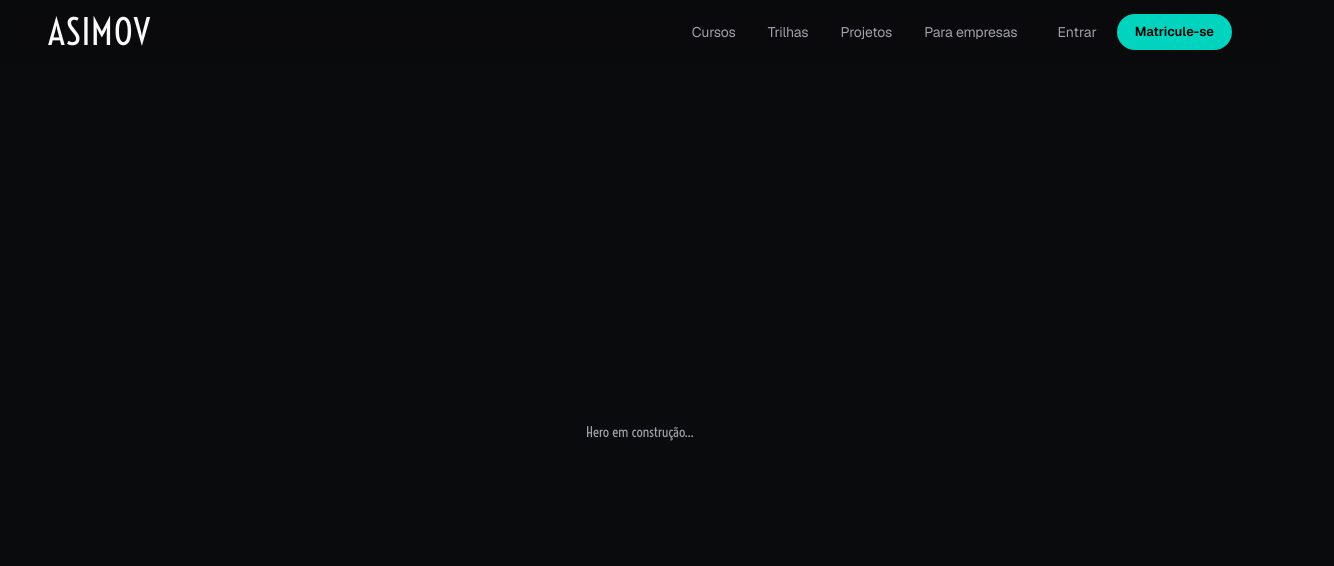
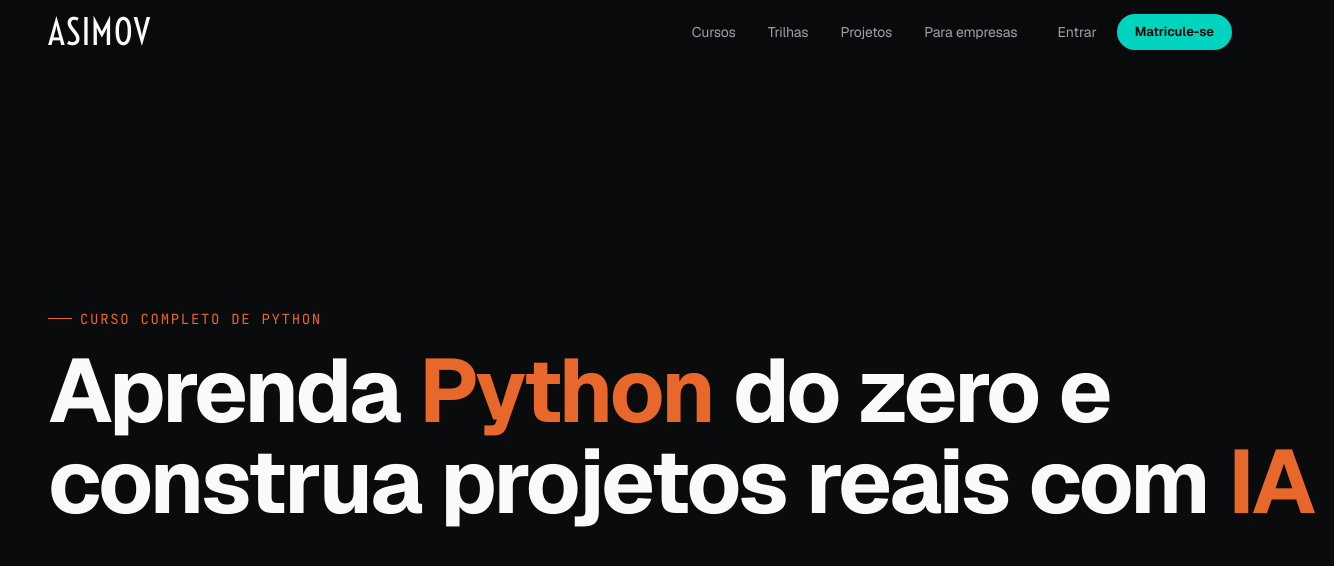
Before and after one commit to felipedev90/asimov-teste-tecnico, a Next.js app in the folder parte-2/: page / in a window 1280 px wide. Shown: the top 566 px of the page, 1334 px wide, since content can reach past the window. Built offline with nearby package versions, Linux system fonts and the light colour scheme.

Commit message:
feat(parte-2): add copy data types, eyebrow component and animated headline

```diff
--- a/parte-2/src/app/page.tsx
+++ b/parte-2/src/app/page.tsx
@@ -1,11 +1,16 @@
 import { Nav } from '@/components/layout/Nav'
+import { Eyebrow } from '@/components/hero/Eyebrow'
+import { Headline } from '@/components/hero/Headline'
 
 export default function Home() {
   return (
     <main className="min-h-screen bg-bg">
       <Nav />
-      <section className="min-h-screen flex items-center justify-center pt-16">
-        <p className="text-fg-muted font-logo text-sm">Hero em construção…</p>
+      <section className="min-h-screen pt-16 flex items-center">
+        <div className="w-full max-w-[1440px] mx-auto px-6 md:px-12 py-12 md:py-16">
+          <Eyebrow />
+          <Headline />
+        </div>
       </section>
     </main>
   )
--- /dev/null
+++ b/parte-2/src/components/hero/Eyebrow.tsx
@@ -0,0 +1,10 @@
+export function Eyebrow() {
+  return (
+    <div className="flex items-center gap-2 mb-4">
+      <div className="w-6 h-px bg-accent-orange" />
+      <span className="font-mono text-sm text-accent-orange uppercase tracking-[0.12em]">
+        Curso Completo de Python
+      </span>
+    </div>
+  )
+}
--- /dev/null
+++ b/parte-2/src/components/hero/Headline.tsx
@@ -0,0 +1,48 @@
+'use client'
+
+import { useRef } from 'react'
+import { motion, useInView, Variants } from 'motion/react'
+import { HEADLINE_WORDS } from '@/data/copy'
+
+const container: Variants = {
+  hidden: {},
+  show: {
+    transition: { staggerChildren: 0.08, delayChildren: 0.1 },
+  },
+}
+
+const word: Variants = {
+  hidden: { opacity: 0, y: 12 },
+  show: {
+    opacity: 1,
+    y: 0,
+    transition: { duration: 0.5, ease: [0.16, 1, 0.3, 1] },
+  },
+}
+
+export function Headline() {
+  const ref = useRef<HTMLHeadingElement>(null)
+  const inView = useInView(ref, { once: true, margin: '-10%' })
+
+  return (
+    <motion.h1
+      ref={ref}
+      variants={container}
+      initial="hidden"
+      animate={inView ? 'show' : 'hidden'}
+      className="font-sans font-bold leading-[1.02] tracking-[-0.03em] text-fg mb-7
+                 text-[clamp(36px,9vw,56px)] md:text-[clamp(52px,7vw,96px)]"
+    >
+      {HEADLINE_WORDS.map((w, i) => (
+        <motion.span
+          key={i}
+          variants={word}
+          className={`${w.accent ? 'text-accent-orange' : 'text-fg'} mr-[0.22em]`}
+          style={{ display: 'inline' }}
+        >
+          {w.text}
+        </motion.span>
+      ))}
+    </motion.h1>
+  )
+}
--- /dev/null
+++ b/parte-2/src/data/copy.ts
@@ -0,0 +1,24 @@
+export interface HeadlineWord {
+  text: string
+  accent: boolean
+}
+
+export const HEADLINE_WORDS: HeadlineWord[] = [
+  { text: 'Aprenda',    accent: false },
+  { text: 'Python',     accent: true  },
+  { text: 'do zero',    accent: false },
+  { text: 'e construa', accent: false },
+  { text: 'projetos',   accent: false },
+  { text: 'reais',      accent: false },
+  { text: 'com',        accent: false },
+  { text: 'IA',         accent: true  },
+]
+
+export const SUBHEAD: string = 'O curso mais prático do Brasil para quem quer entrar em tecnologia sem enrolação.'
+
+export const BULLETS: string[] = [
+  '+40 horas de conteúdo direto ao ponto',
+  'Projetos com Python + IA desde o módulo 1',
+  'Suporte da comunidade com +20.000 alunos',
+  'Certificado reconhecido pelo mercado',
+]
```
